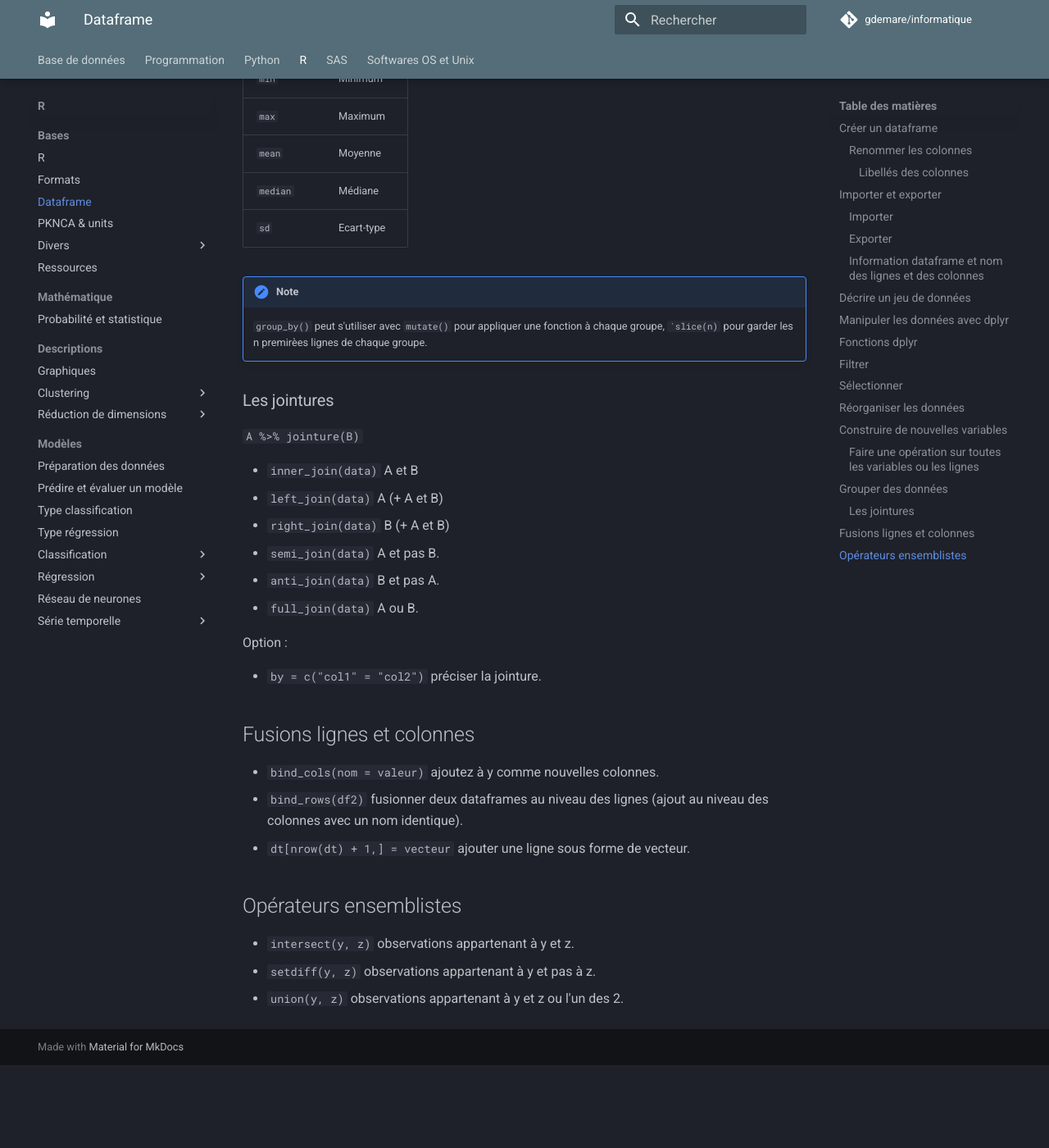
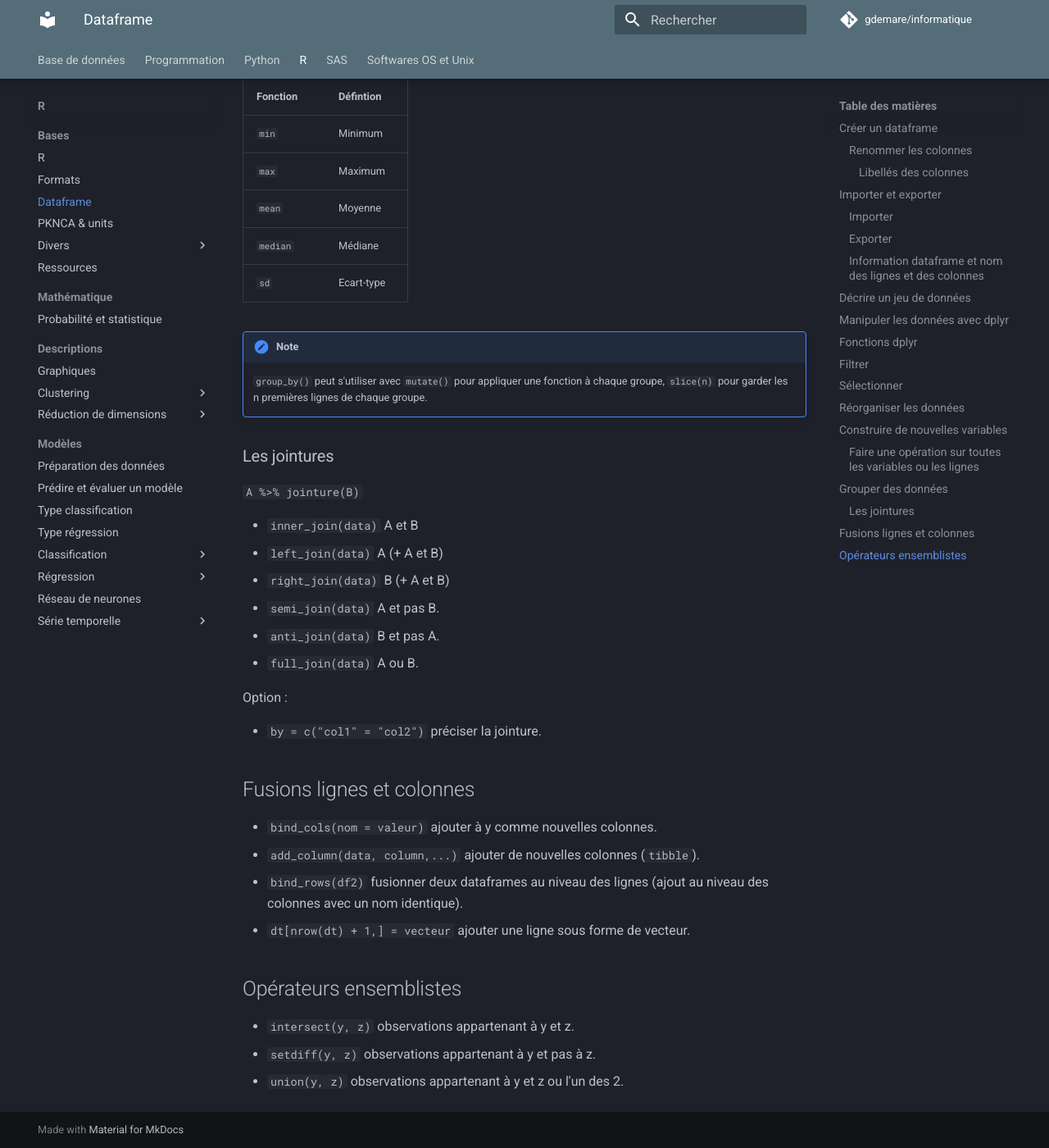
Before and after one commit to gdemare/Informatique, an MkDocs documentation site: the page built from docs/r/manipuler-donnees_r.md, in a window 1280 px wide and 1400 px high, scrolled down 7886 px. Shown: the whole window at 82% size. Built offline with MkDocs 1.6.1 and Material for MkDocs 9.7.7, drawn with Linux system fonts in a browser that asks for light colours; comment, search, counter and statistics services are not loaded; before the commit the page ends 9185 px from its top, so only the background shows below that; some of the changed text lies outside the part shown.

Commit message:
Update manipuler-donnees_r.md

```diff
--- a/docs/r/manipuler-donnees_r.md
+++ b/docs/r/manipuler-donnees_r.md
@@ -253,7 +255,7 @@ Fonction 		| Défintion
 `sd` 			| Ecart-type
 
 !!! note
-	`group_by()` peut s'utiliser avec `mutate()` pour appliquer une fonction à chaque groupe, ``slice(n)` pour garder les n premirèes lignes de chaque groupe.
+	`group_by()` peut s'utiliser avec `mutate()` pour appliquer une fonction à chaque groupe, `slice(n)` pour garder les n premières lignes de chaque groupe.
 
 ### Les jointures
 
@@ -272,7 +274,8 @@ Option :
 
 ## Fusions lignes et colonnes
 
-* `bind_cols(nom = valeur)` ajoutez à y comme nouvelles colonnes.
+* `bind_cols(nom = valeur)` ajouter à y comme nouvelles colonnes.
+* `add_column(data, column,...)` ajouter de nouvelles colonnes (`tibble`).
 * `bind_rows(df2)` fusionner deux dataframes au niveau des lignes (ajout au niveau des colonnes avec un nom identique).
 * `dt[nrow(dt) + 1,] = vecteur` ajouter une ligne sous forme de vecteur.
 
```
Also changed, not shown: other parts of docs/r/manipuler-donnees_r.md (+4 -2 lines).
